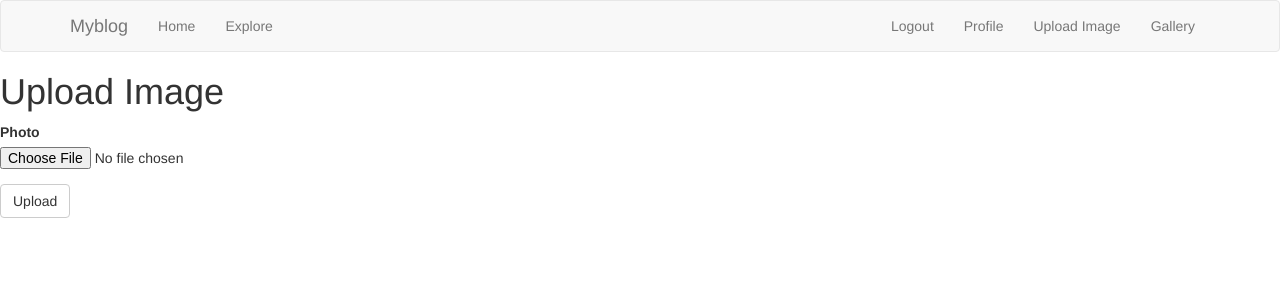
After one commit to s3752703/myblog, a Flask app: page /upload_image in a window 1280 px wide. The commit adds this page. Shown: the top 300 px of the page. Run offline with Flask 2, Linux system fonts and the light colour scheme; the visitor is signed in with stand-in values (Sample User, id 1); data comes from the database, SQL or seed files in the repository; parts of the project's set-up code (start-up, migrations or seed data) failed here and were passed over; some libraries are stand-ins or nearby versions.

Commit message:
Added upload file feature

```diff
--- a/myblog/app/__init__.py
+++ b/myblog/app/__init__.py
@@ -4,13 +4,17 @@ from config import Config
 from flask_migrate import Migrate
 from flask_login import LoginManager
 from flask_bootstrap import Bootstrap
-
+from flask_uploads import UploadSet, configure_uploads, IMAGES
 
 app = Flask(__name__)
 app.config.from_object(Config)
+#app.config['UPLOADED_PHOTOS_DEST'] = 'uploads/photos'
 db = SQLAlchemy(app)
+photos = UploadSet('photos', IMAGES)
+configure_uploads(app, photos)
 migrate = Migrate(app, db)
 login = LoginManager(app)
 login.login_view = 'login'
 bootstrap = Bootstrap(app)
+
 from app import routes, models,errors
--- a/myblog/app/forms.py
+++ b/myblog/app/forms.py
@@ -1,8 +1,11 @@
 from io import StringIO
 from flask_wtf import FlaskForm
-from wtforms import StringField, PasswordField, BooleanField, SubmitField,TextAreaField
+from wtforms import StringField, PasswordField, BooleanField, SubmitField,TextAreaField,FileField
+from flask_wtf.file import FileField,FileRequired,FileAllowed
+from app import photos
 from wtforms.validators import DataRequired, Email, EqualTo,ValidationError, Length
 from app.models import User
+from app.models import Images
 import re
 class LoginForm(FlaskForm):
     username = StringField('Username', validators=[DataRequired()])
@@ -32,6 +35,7 @@ class RegistForm(FlaskForm):
             raise ValidationError('Weak password. Too short')
         elif not re.search("[a-z]", password) or not re.search("[A-Z]", password) or not re.search("[0-9]", password) or re.search("\s", password) :
             raise ValidationError('Password must contain lowercase letter, uppercase letter, number 0-9 and no space')
+
 class ProfileEditingForm(FlaskForm):
     username = StringField('Username', validators=[DataRequired()])
     aboutMe = TextAreaField('About me', validators=[Length(min=0, max=200)])
@@ -55,6 +59,11 @@ class ProfileEditingForm(FlaskForm):
 
 class EmptyForm(FlaskForm):
     submit = SubmitField('Submit')
+
+class UploadImageForm(FlaskForm):
+    photo = FileField(validators=[FileAllowed(photos, 'Image only!'), FileRequired('File was empty!')])
+    submit = SubmitField('Upload')
+
 class PostingForm(FlaskForm):
     post = TextAreaField('Type here',validators=[DataRequired(),Length(min=1,max=200)])
     submit = SubmitField('Submit')
--- a/myblog/app/models.py
+++ b/myblog/app/models.py
@@ -26,6 +26,8 @@ class User(db.Model, UserMixin):
         secondaryjoin = (followers.c.followed_id == id),
         backref=db.backref('followers', lazy='dynamic'), lazy='dynamic'
     )
+    images = db.relationship('Images',backref='author',lazy='dynamic')
+
     def __repr__(self):
         return '<User {}>'.format(self.username)
     def set_p(self,password):
@@ -68,7 +70,10 @@ class Post(db.Model):
 
     def __repr__(self):
         return '<Post {}>'.format(self.body)
-
+class Images(db.Model):
+    id = db.Column(db.Integer,primary_key=True)
+    user_id = db.Column(db.Integer, db.ForeignKey('user.id'))
+    image_uri = db.Column(db.String(400))
 @login.user_loader
 def load_u(id):
     return User.query.get(int(id))
--- a/myblog/app/routes.py
+++ b/myblog/app/routes.py
@@ -1,10 +1,10 @@
 from ast import Not
 from distutils.log import Log
 from flask import render_template, flash, redirect, url_for,request
-from app import app,db
-from app.forms import LoginForm, RegistForm , ProfileEditingForm, PostingForm
+from app import app,db,photos
+from app.forms import LoginForm, RegistForm , ProfileEditingForm, PostingForm,UploadImageForm
 from flask_login import current_user,login_user,logout_user,login_required
-from app.models import User,Post
+from app.models import User,Post, Images
 from werkzeug.urls import url_parse
 from datetime import datetime
 from app.forms import EmptyForm
@@ -156,3 +156,28 @@ def explore():
     prev_url = url_for('explore', page=posts.prev_num) \
         if posts.has_prev else None
     return render_template("explore.html", title='Explore', posts=posts.items,next_url=next_url, prev_url=prev_url)
+
+@app.route('/upload_image',methods=['GET','POST'])
+@login_required
+def upload_image():
+    form = UploadImageForm()
+    if form.validate_on_submit():
+        filename = photos.save(form.photo.data)
+        image = Images(user_id = current_user.id,image_uri=filename)
+        db.session.add(image)
+        db.session.commit()
+        return redirect(url_for('index'))
+    else:
+        file_url = None
+    return render_template("upload_image.html",title="Upload Image",form = form)
+
+@app.route('/gallery',methods=['GET','POST'])
+@login_required
+def gallery():
+    imgs = Images.query.filter_by(user_id=current_user.id)
+    imgs_paths=[]
+    for img in imgs:
+        imgs_paths.append(img.image_uri)
+    for img_path in imgs_paths:
+        print(img_path)
+    return render_template("gallery.html",title="Gallery",paths = imgs_paths)
--- a/myblog/app/templates/base_page.html
+++ b/myblog/app/templates/base_page.html
@@ -24,6 +24,9 @@ navbar %}
     {% else %}
     <li><a href="{{ url_for('logout') }}">{{('Logout')}}</a></li>
     <li><a href="{{ url_for('user', username=current_user.username) }}">{{('Profile')}}</a></li>
+    <li><a href="{{ url_for('upload_image')}}">{{('Upload Image')}}</a></li>
+    <li><a href="{{ url_for('gallery')}}">{{('Gallery')}}</a></li>
+
     {% endif %}
     </ul>
   </div>
--- /dev/null
+++ b/myblog/app/templates/upload_image.html
@@ -0,0 +1,8 @@
+{% extends "base_page.html" %} {% import 'bootstrap/wtf.html' as wtf %} {% block
+content %}
+<h1>Upload Image</h1>
+<div class="row">
+  <div class="col-md-4">{{ wtf.quick_form(form) }}</div>
+</div>
+
+{% endblock %}
--- a/myblog/config.py
+++ b/myblog/config.py
@@ -3,7 +3,8 @@ basedir = os.path.abspath(os.path.dirname(__file__))
 
 class Config(object):
     SECRET_KEY = os.environ.get('key') or 'ductran123'
-    SQLALCHEMY_DATABASE_URI = os.environ.get('DATABASE_URL') or \
-    'sqlite:///' + os.path.join(basedir, 'app.db')
+    SQLALCHEMY_DATABASE_URI =  os.environ.get('DATABASE_URL') or 'sqlite:///' + os.path.join(basedir, 'myblog.db')
+    UPLOADED_PHOTOS_DEST = 'uploads/photos'
+    #"mysql+pymysql://admin:tranduc123@habitmakr.cq4hhb9aoctr.us-east-1.rds.amazonaws.com:3306/innodb" #os.environ.get('DATABASE_URL') or \'sqlite:///' + os.path.join(basedir, 'myblog.db')
     SQLALCHEMY_TRACK_MODIFICATIONS = False
     POSTS = 3
--- a/myblog/myblog.py
+++ b/myblog/myblog.py
@@ -1 +1,4 @@
 from app import app
+
+if __name__ == '__main__':
+    app.run(debug=True,host='0.0.0.0')
```
Also changed, not shown: myblog/app/templates/gallery.html (added, +10 -0 lines), myblog/migrations/versions/86423660961b_.py (added, +34 -0 lines), myblog/app.db (deleted), myblog/myblog.db (added), myblog/uploads/photos/dumbell.jpg (added), myblog/uploads/photos/good-luck-with-that-bro.gif (added), myblog/uploads/photos/good-luck-with-that-bro_1.gif (added), 3 other files.
